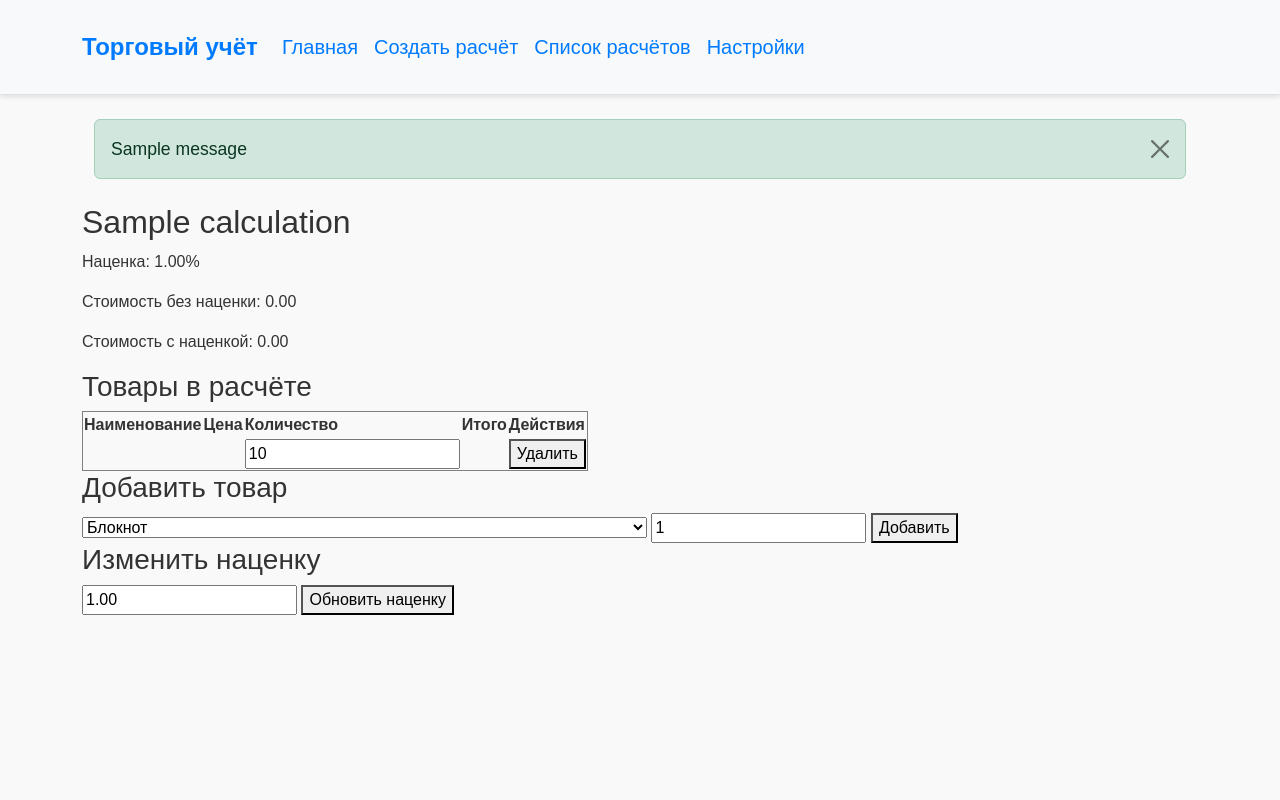
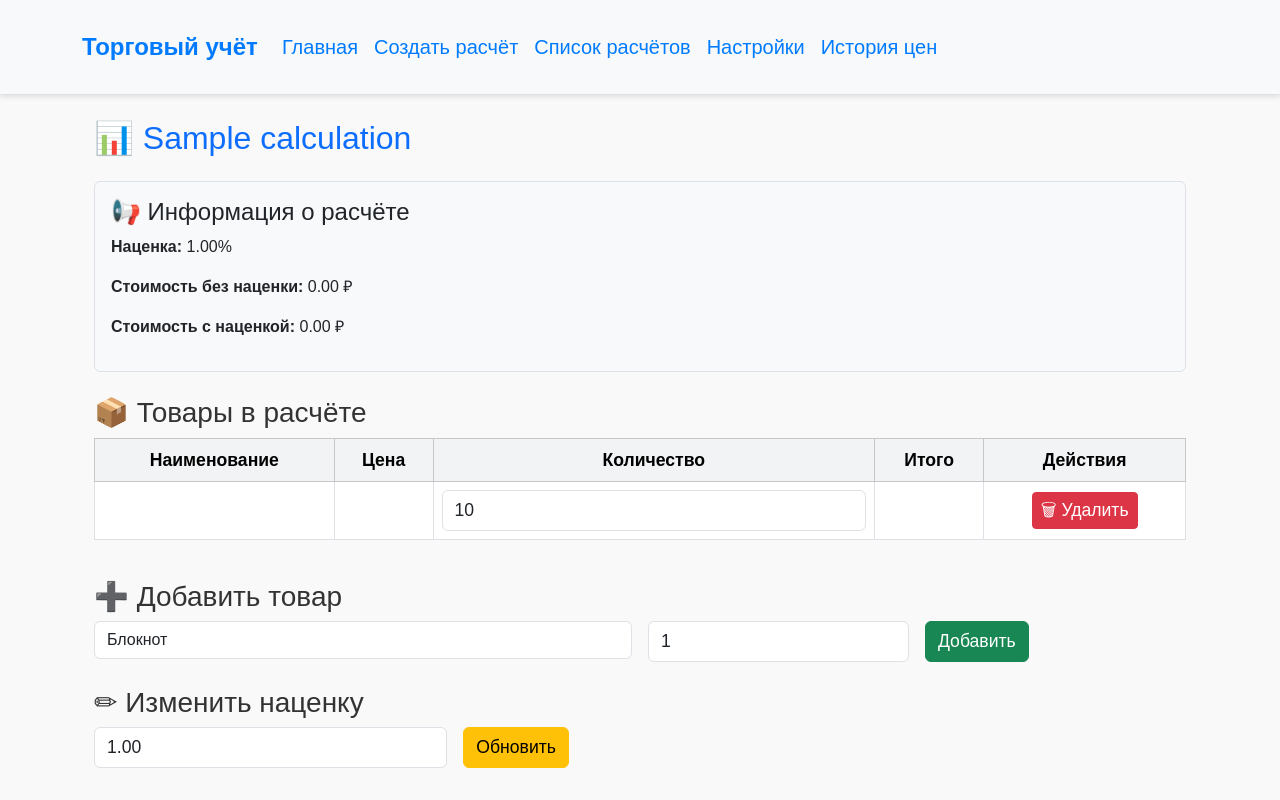
Before and after one commit to EvgeniiZH/trade_accounting, a Django app: page /calculations/1/ in a window 1280 px wide. Run offline with Django 5.2, Linux system fonts and the light colour scheme; data comes from the database, SQL or seed files in the repository; both versions use the stored data as it was after the commit; tables that the repository leaves empty hold one stand-in row (values such as "Sample post"); one stand-in notice (Sample message) is shown.

Commit message:
Рабочая версия

```diff
--- a/trades/static/css/styles.css
+++ b/trades/static/css/styles.css
@@ -140,19 +140,34 @@
 }
 
 /* Стили для textarea, чтобы выглядело как input */
+/* Гибкое расширение ячейки для наименования */
 .table-name-cell textarea {
-    font-family: inherit; /* Использует шрифт родительского элемента */
-    font-size: 1.2rem; /* Размер шрифта как у обычных инпутов */
-    color: #212529; /* Цвет текста */
-    background-color: #fff; /* Фон */
-    border: 1px solid #ccc; /* Граница, как у input */
-    border-radius: 4px; /* Скругленные углы */
-    padding: 5px;
+    width: 100%;
+    height: auto;
+    min-height: 35px;
+    max-height: 80px; /* Предотвращает слишком высокие поля */
     resize: none; /* Отключаем ручное изменение размера */
-    overflow: hidden;
-    display: block;
-    width: 100%;
-    height: 100%;
-    min-height: 35px; /* Делаем высоту такой же, как у input */
-    line-height: 1.5; /* Расстояние между строками */
+    overflow-y: hidden;
+    word-wrap: break-word; /* Перенос слов */
+    white-space: normal; /* Обычное отображение текста */
 }
+
+
+/* Стили всплывающих сообщений */
+#message-container {
+    max-width: 400px; /* Увеличиваем ширину контейнера */
+}
+
+.alert {
+    min-width: 350px; /* Минимальная ширина */
+    max-width: 450px; /* Максимальная ширина */
+    word-wrap: break-word; /* Перенос длинного текста */
+    padding-right: 2.5rem; /* Добавляем место справа, чтобы кнопка закрытия не налезала */
+}
+
+/* Фиксируем крестик справа */
+.alert .btn-close {
+    position: absolute;
+    right: 10px;
+    top: 10px;
+}
--- a/trades/templates/base.html
+++ b/trades/templates/base.html
@@ -1,19 +1,59 @@
 {% load static %}
 <!DOCTYPE html>
-<html lang="en">
+<html lang="ru">
 <head>
     <meta charset="UTF-8">
     <meta name="viewport" content="width=device-width, initial-scale=1.0">
     <title>{% block title %}Trade Accounting{% endblock %}</title>
+
     <!-- Подключение Bootstrap -->
     <link href="https://cdn.jsdelivr.net/npm/bootstrap@5.3.0-alpha1/dist/css/bootstrap.min.css" rel="stylesheet">
     <script src="https://cdn.jsdelivr.net/npm/bootstrap@5.3.0-alpha1/dist/js/bootstrap.bundle.min.js" defer></script>
+
     <!-- Подключение стилей -->
     <link rel="stylesheet" href="{% static 'css/styles.css' %}">
-    <script src="{% static 'js/scripts.js' %}"></script>
-
 </head>
 <body>
+
+<!-- Всплывающие сообщения -->
+<div id="message-container" class="position-fixed top-0 end-0 p-3" style="z-index: 1050;"></div>
+
+<script>
+    document.addEventListener("DOMContentLoaded", function () {
+        const messages = [
+            {% for message in messages %}
+                {
+                    message: "{{ message|escapejs }}",
+                    tags: "{{ message.tags }}"
+                },
+            {% endfor %}
+        ];
+
+        const messageContainer = document.getElementById("message-container");
+
+        messages.forEach(msg => {
+            const alertDiv = document.createElement("div");
+            let alertClass = "alert-info"; // По умолчанию
+
+            if (msg.tags.includes("success")) alertClass = "alert-success";
+            if (msg.tags.includes("error")) alertClass = "alert-danger";
+            if (msg.tags.includes("warning")) alertClass = "alert-warning";
+
+            alertDiv.className = `alert ${alertClass} alert-dismissible fade show shadow-lg m-2`;
+            alertDiv.innerHTML = `
+                <strong>${msg.message}</strong>
+                <button type="button" class="btn-close" data-bs-dismiss="alert"></button>
+            `;
+
+            messageContainer.appendChild(alertDiv);
+
+            // Удаление сообщения через 5 секунд
+            setTimeout(() => alertDiv.classList.remove("show"), 5000);
+            setTimeout(() => alertDiv.remove(), 5500);
+        });
+    });
+</script>
+
 <header class="bg-light py-3 mb-4 border-bottom">
     <div class="container">
         <nav class="navbar navbar-expand-lg navbar-light">
@@ -27,25 +67,19 @@
                     <li class="nav-item"><a class="nav-link fs-5" href="{% url 'create_calculation' %}">Создать расчёт</a></li>
                     <li class="nav-item"><a class="nav-link fs-5" href="{% url 'calculations_list' %}">Список расчётов</a></li>
                     <li class="nav-item"><a class="nav-link fs-5" href="{% url 'update_settings' %}">Настройки</a></li>
+                    <li class="nav-item"><a class="nav-link fs-5" href="{% url 'price_history' %}">История цен</a></li>
                 </ul>
             </div>
         </nav>
     </div>
 </header>
+
 <main class="container">
-    {% if messages %}
-        <div class="container mb-4">
-            {% for message in messages %}
-            <div class="alert alert-{{ message.tags }} alert-dismissible fade show" role="alert">
-                {{ message }}
-                <button type="button" class="btn-close" data-bs-dismiss="alert" aria-label="Close"></button>
-            </div>
-            {% endfor %}
-        </div>
-    {% endif %}
     {% block content %}{% endblock %}
 </main>
+
 <!-- Подключение JavaScript -->
 <script src="{% static 'js/scripts.js' %}" defer></script>
+
 </body>
 </html>
--- a/trades/templates/trades/calculation_detail.html
+++ b/trades/templates/trades/calculation_detail.html
@@ -3,14 +3,20 @@
 {% block title %}Детали расчёта{% endblock %}
 
 {% block content %}
-    <h2>{{ calculation.title }}</h2>
-    <p>Наценка: {{ calculation.markup }}%</p>
-    <p>Стоимость без наценки: <span id="total-without-markup">{{ calculation.total_price_without_markup }}</span></p>
-    <p>Стоимость с наценкой: <span id="total-with-markup">{{ calculation.total_price_with_markup }}</span></p>
+    <div class="container my-4">
+        <h2 class="mb-4 text-primary">📊 {{ calculation.title }}</h2>
 
-    <h3>Товары в расчёте</h3>
-    <table border="1" id="calculation-table">
-        <thead>
+        <div class="card p-3 bg-light border">
+            <h4>📢 Информация о расчёте</h4>
+            <p><strong>Наценка:</strong> {{ calculation.markup|floatformat:2 }}%</p>
+            <p><strong>Стоимость без наценки:</strong> <span id="total-without-markup">{{ calculation.total_price_without_markup|floatformat:2 }}</span> ₽</p>
+            <p><strong>Стоимость с наценкой:</strong> <span id="total-with-markup">{{ calculation.total_price_with_markup|floatformat:2 }}</span> ₽</p>
+        </div>
+
+        <h3 class="mt-4">📦 Товары в расчёте</h3>
+        <div class="table-responsive">
+            <table class="table table-bordered table-hover" id="calculation-table">
+                <thead class="table-light">
                 <tr>
                     <th>Наименование</th>
                     <th>Цена</th>
@@ -23,40 +29,57 @@
                 {% for item in calculation.items.all %}
                     <tr data-item-id="{{ item.id }}">
                         <td>{{ item.item.name }}</td>
-                <td class="unit-price">{{ item.item.price }}</td>
+                        <td class="unit-price">{{ item.item.price|floatformat:2 }}</td>
                         <td>
-                    <input type="number" name="quantity_{{ item.id }}" value="{{ item.quantity }}" min="1" class="quantity-input">
+                            <input type="number" name="quantity_{{ item.id }}" value="{{ item.quantity }}" min="1"
+                                   class="form-control quantity-input">
                         </td>
-                <td class="total-price">{{ item.total_price }}</td>
+                        <td class="total-price fw-bold">{{ item.total_price|floatformat:2 }}</td>
                         <td>
                             <form method="post">
                                 {% csrf_token %}
-                        <button type="submit" name="delete_item" value="{{ item.id }}">Удалить</button>
+                                <button type="submit" name="delete_item" value="{{ item.id }}" class="btn btn-danger btn-sm">
+                                    🗑 Удалить
+                                </button>
                             </form>
                         </td>
                     </tr>
                 {% endfor %}
                 </tbody>
             </table>
+        </div>
 
-    <h3>Добавить товар</h3>
-    <form method="post">
+        <!-- Добавить товар -->
+        <h3 class="mt-4">➕ Добавить товар</h3>
+        <form method="post" class="row g-3">
             {% csrf_token %}
-        <select name="item_id">
+            <div class="col-md-6">
+                <select name="item_id" class="form-control">
                     {% for item in items %}
                         <option value="{{ item.id }}">{{ item.name }}</option>
                     {% endfor %}
                 </select>
-        <input type="number" name="quantity" value="1" min="1">
-        <button type="submit" name="add_item">Добавить</button>
+            </div>
+            <div class="col-md-3">
+                <input type="number" name="quantity" value="1" min="1" class="form-control">
+            </div>
+            <div class="col-md-3">
+                <button type="submit" name="add_item" class="btn btn-success">Добавить</button>
+            </div>
         </form>
 
-    <h3>Изменить наценку</h3>
-    <form method="post">
+        <!-- Изменить наценку -->
+        <h3 class="mt-4">✏ Изменить наценку</h3>
+        <form method="post" class="row g-3">
             {% csrf_token %}
-        <input type="number" name="markup" value="{{ calculation.markup }}" step="0.01">
-        <button type="submit" name="update_markup">Обновить наценку</button>
+            <div class="col-md-4">
+                <input type="number" name="markup" value="{{ calculation.markup }}" step="0.01" class="form-control">
+            </div>
+            <div class="col-md-4">
+                <button type="submit" name="update_markup" class="btn btn-warning">Обновить</button>
+            </div>
         </form>
+    </div>
 
     <script>
         document.addEventListener('DOMContentLoaded', () => {
--- a/trades/urls.py
+++ b/trades/urls.py
@@ -1,5 +1,6 @@
 from django.urls import path
 from . import views
+from .views import price_history_view
 
 urlpatterns = [
     path('', views.item_list, name='item_list'),
@@ -7,4 +8,5 @@
     path('calculations/create/', views.create_calculation, name='create_calculation'),
     path('calculations/<int:pk>/', views.calculation_detail, name='calculation_detail'),
     path('settings/', views.update_settings, name='update_settings'),
+    path('price-history/', price_history_view, name='price_history'),
 ]
--- a/trades/views.py
+++ b/trades/views.py
@@ -1,7 +1,7 @@
 from django.shortcuts import render, redirect, get_object_or_404
 from django.contrib import messages
 from .forms import UserSettingsForm
-from .models import Item, Calculation, CalculationItem, UserSettings
+from .models import Item, Calculation, CalculationItem, UserSettings, PriceHistory
 import pandas as pd
 import decimal
 
@@ -221,3 +221,30 @@
         'form': form,
         'user_settings': settings,
     })
+
+
+def handle_edit_item(request):
+    item_id = request.POST.get("edit_item")
+    name = request.POST.get(f"name_{item_id}")
+    new_price = request.POST.get(f"price_{item_id}")
+
+    try:
+        item = Item.objects.get(id=item_id)
+        old_price = item.price  # Сохраняем старую цену
+
+        if old_price != new_price:
+            # Создаём запись в истории цен
+            PriceHistory.objects.create(item=item, old_price=old_price, new_price=new_price)
+
+        item.name = name
+        item.price = new_price
+        item.save()
+        messages.success(request, "Товар успешно обновлён!")
+
+    except Item.DoesNotExist:
+        messages.error(request, "Товар не найден!")
+
+
+def price_history_view(request):
+    price_history = PriceHistory.objects.all().order_by('-changed_at')  # Сортируем по дате (новые сверху)
+    return render(request, "trades/price_history.html", {"price_history": price_history})
```
Also changed, not shown: trades/models.py (+11 -0 lines), trades/templates/trades/calculations_list.html (+22 -9 lines), trades/templates/trades/create_calculation.html (+43 -42 lines), trades/templates/trades/item_list.html (+21 -13 lines), trades/templates/trades/price_history.html (added, +36 -0 lines), db.sqlite3, trades/migrations/0012_pricehistory.py (added). Lines whose indentation alone changed are shown as unchanged.
